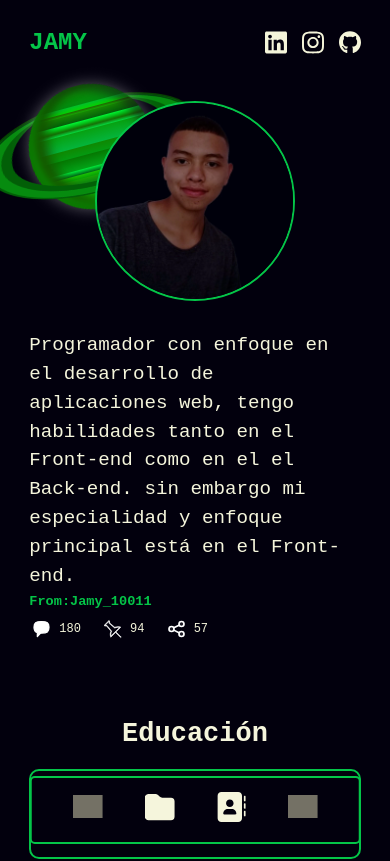
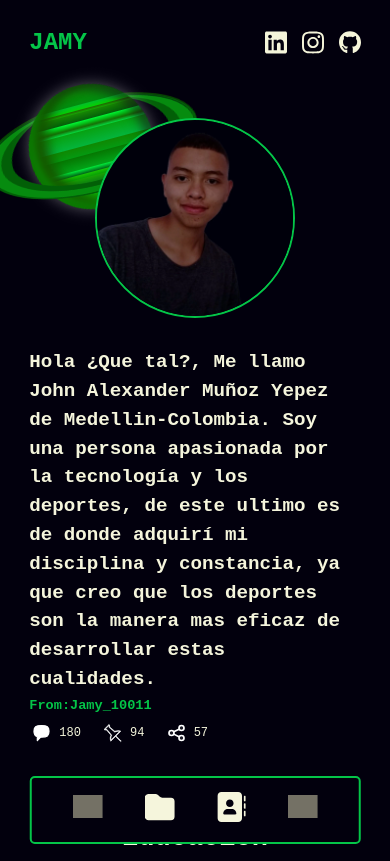
Before and after one commit to MINOTAURO18/Portafolio, a React (Vite) app: page /portafolio/sobremi in a window 390 px wide. Shown: the top 861 px of the page. Built offline with nearby package versions, Linux system fonts and the light colour scheme; grey boxes are pictures that could not be loaded.

Commit message:
sobre-mobile

```diff
--- a/src/components/SobreMi/SobreMi.jsx
+++ b/src/components/SobreMi/SobreMi.jsx
@@ -23,7 +23,8 @@ const SobreMi = () => {
     </div>
 
    <div className={styles.body}>
-     <p className={styles.text}>Programador con enfoque en el desarrollo de aplicaciones web, tengo habilidades tanto en el Front-end como en el el Back-end. sin embargo mi especialidad y enfoque principal está en el Front-end.</p><span className={styles.username}>From:Jamy_10011</span>
+     <p className={styles.text}>Hola ¿Que tal?, Me llamo John Alexander Muñoz Yepez de Medellin-Colombia. Soy una persona apasionada por la tecnología y los deportes, de este ultimo es de donde adquirí mi disciplina y constancia, ya que creo que los deportes son la manera mas eficaz de desarrollar estas cualidades.
+</p><span className={styles.username}>From:Jamy_10011</span>
       <div className={styles.footer}>
    <div>
      <div><svg xmlns="http://www.w3.org/2000/svg" fill="#000" viewBox="0 0 24 24"><g stroke-width="0" id="SVGRepo_bgCarrier"></g><g stroke-linejoin="round" stroke-linecap="round" id="SVGRepo_tracerCarrier"></g><g id="SVGRepo_iconCarrier"> <path stroke-linejoin="round" stroke-linecap="round" stroke-width="1.5" d="M16 10H16.01M12 10H12.01M8 10H8.01M3 10C3 4.64706 5.11765 3 12 3C18.8824 3 21 4.64706 21 10C21 15.3529 18.8824 17 12 17C11.6592 17 11.3301 16.996 11.0124 16.9876L7 21V16.4939C4.0328 15.6692 3 13.7383 3 10Z"></path> </g></svg>180</div>
--- a/src/components/SobreMi/SobreMi.module.css
+++ b/src/components/SobreMi/SobreMi.module.css
@@ -177,8 +177,8 @@ h1{
     border-radius: 50%;
     height: 100%;
     width: 100%;
-    background-color: rgb(4, 197, 72);
-    background-image: linear-gradient(rgb(4, 197, 72), #065303, #065303);
+    /* background-color: rgb(4, 197, 72);
+    background-image: linear-gradient(rgb(4, 197, 72), #065303, #065303); */
   }
 
   .container span:nth-of-type(1) {
@@ -216,7 +216,7 @@ h1{
   }
 
 
-  @media (max-width: 800px){
+  @media (max-width: 1040px){
     .container{
       display: none;
     }
@@ -234,13 +234,16 @@ h1{
     article{
       display: flex;
       flex-direction: column;
-      padding: 2vh 0 15vh 0;
+      padding: 4vh 0 15vh 0;
     }
 
     .img img{
       width: 200px;
       z-index: 99;
     }
+    .body .text{
+      font-weight: 900;
+    }
 
 
   }
```
